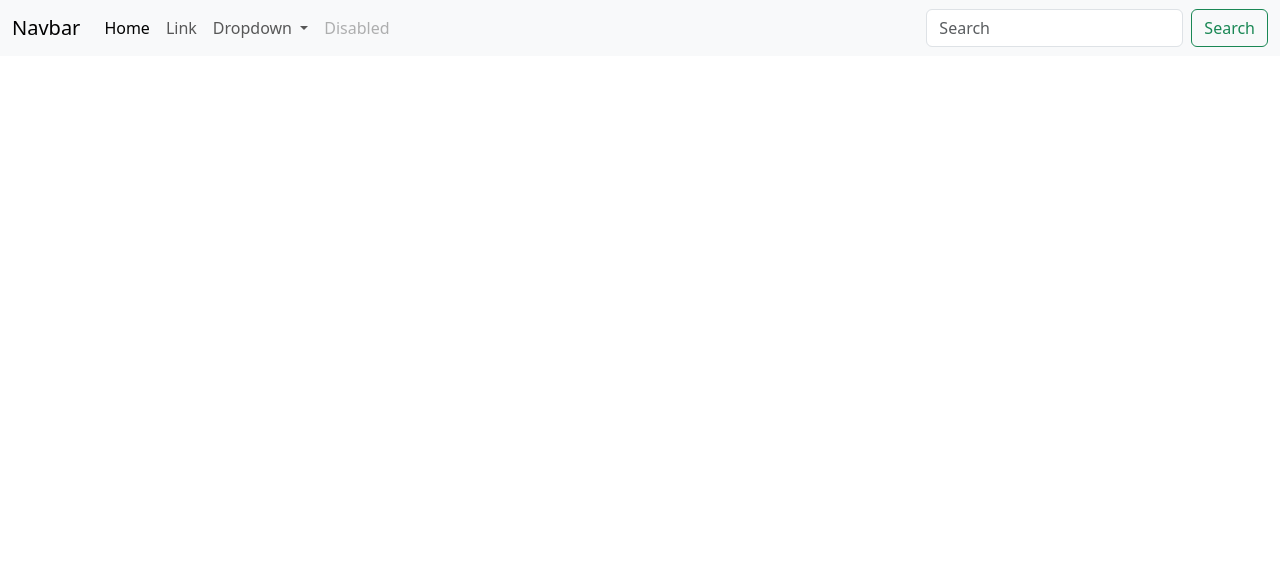
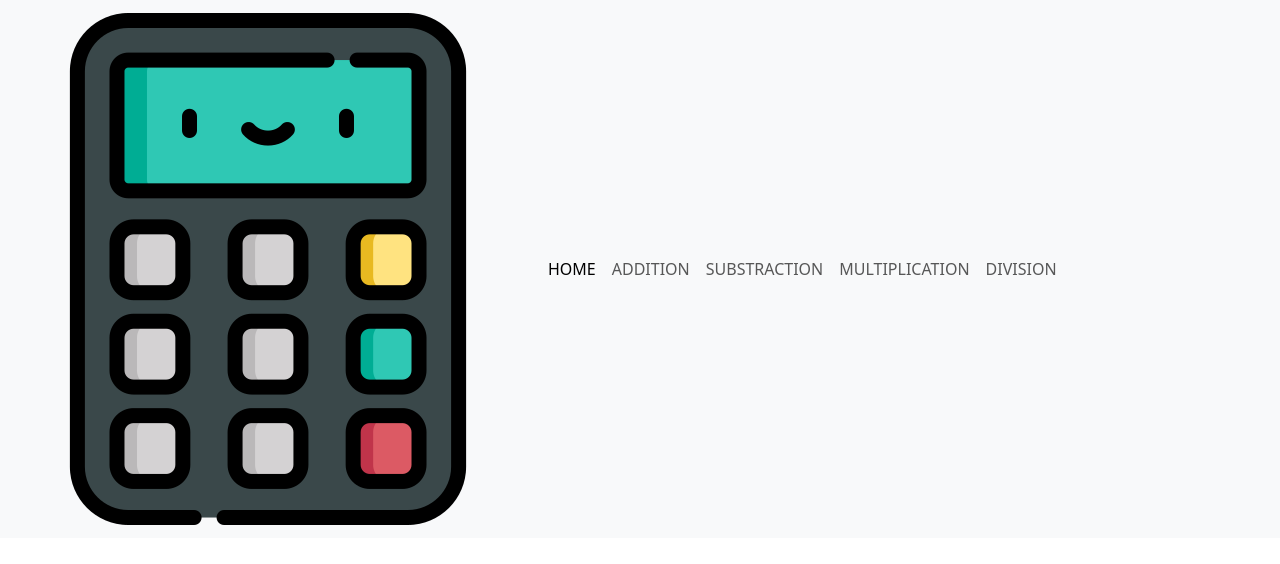
Before and after one commit to Aritra-Pal2006/calcu, a Flask app: page / in a window 1280 px wide. Shown: the top 564 px of the page. Run offline with Flask 3, Linux system fonts and the light colour scheme.

Commit message:
create the navbar

```diff
--- a/templates/index.html
+++ b/templates/index.html
@@ -10,37 +10,34 @@
 
     <nav class="navbar navbar-expand-lg bg-body-tertiary">
       <div class="container-fluid">
-        <a class="navbar-brand" href="#">Navbar</a>
+        <a class="navbar-brand" href="#"><img src="static/1011863.png" alt="LOGO"></a>
         <button class="navbar-toggler" type="button" data-bs-toggle="collapse" data-bs-target="#navbarSupportedContent" aria-controls="navbarSupportedContent" aria-expanded="false" aria-label="Toggle navigation">
           <span class="navbar-toggler-icon"></span>
         </button>
         <div class="collapse navbar-collapse" id="navbarSupportedContent">
           <ul class="navbar-nav me-auto mb-2 mb-lg-0">
             <li class="nav-item">
-              <a class="nav-link active" aria-current="page" href="#">Home</a>
+              <a class="nav-link active" aria-current="page" href="#">HOME</a>
             </li>
             <li class="nav-item">
-              <a class="nav-link" href="#">Link</a>
-            </li>
-            <li class="nav-item dropdown">
-              <a class="nav-link dropdown-toggle" href="#" role="button" data-bs-toggle="dropdown" aria-expanded="false">
-                Dropdown
-              </a>
-              <ul class="dropdown-menu">
-                <li><a class="dropdown-item" href="#">Action</a></li>
-                <li><a class="dropdown-item" href="#">Another action</a></li>
-                <li><hr class="dropdown-divider"></li>
-                <li><a class="dropdown-item" href="#">Something else here</a></li>
-              </ul>
+              <a class="nav-link" href="#">ADDITION</a>
             </li>
             <li class="nav-item">
-              <a class="nav-link disabled" aria-disabled="true">Disabled</a>
+              <a class="nav-link" href="#">SUBSTRACTION</a>
             </li>
-          </ul>
-          <form class="d-flex" role="search">
-            <input class="form-control me-2" type="search" placeholder="Search" aria-label="Search">
-            <button class="btn btn-outline-success" type="submit">Search</button>
-          </form>
+            <li class="nav-item">
+              <a class="nav-link" href="#">MULTIPLICATION</a>
+
+            </li>
+            <li class="nav-item">
+              <a class="nav-link" href="#">DIVISION</a>
+            </li>
+
+              </a>
+
+
+
+
         </div>
       </div>
     </nav>
```
Also changed, not shown: static/1011863.png (added).
